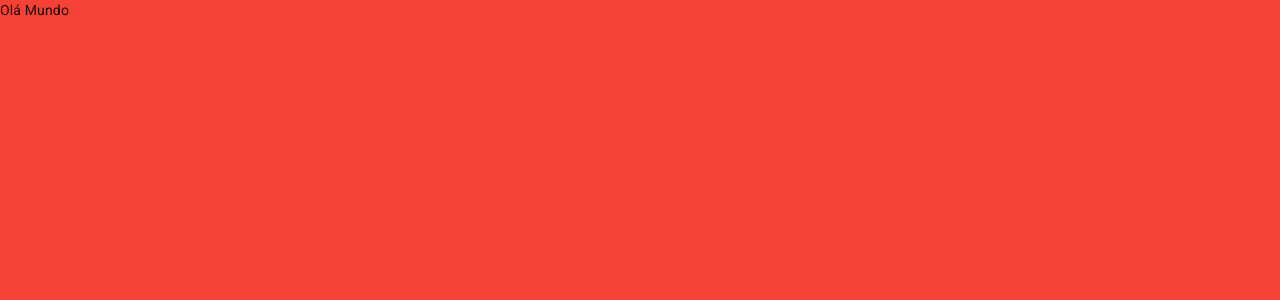
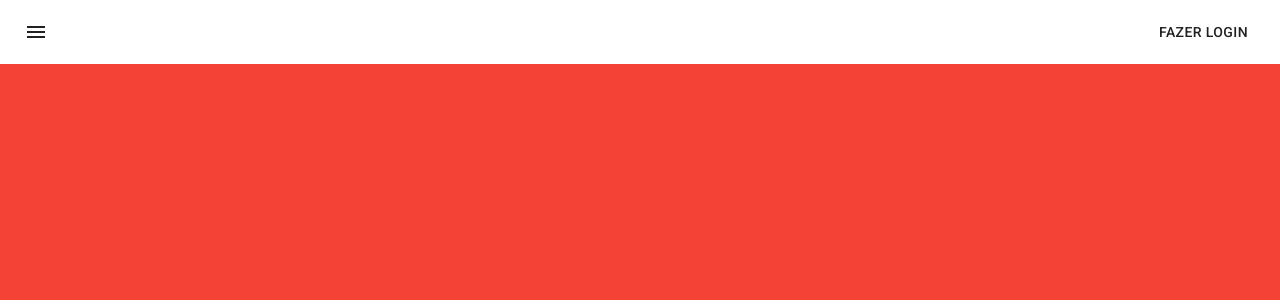
Before and after one commit to wilhamsJW/Clone-Interface-YouTube, a React (Create React App) app in the folder client/: page / in a window 1280 px wide. Shown: the top 300 px of the page. Built offline with nearby package versions, Linux system fonts and the light colour scheme.

Commit message:
feat[home]: building-menu

```diff
--- a/client/src/Home.js
+++ b/client/src/Home.js
@@ -1,6 +1,7 @@
 import React from "react";
 
-import { makeStyles } from "@material-ui/core";
+import { makeStyles, AppBar, Box, Toolbar, Typography, Button, IconButton } from "@material-ui/core";
+import MenuIcon from '@mui/icons-material/Menu';
 
 // A partir do momento que passamos o parametro theme no makeStyles conseguimos acessar as propriedades css da const theme q está no App.js
 // pq isso acontece? Pq no <ThemeProvider /> q está no App.js ele recebe a variavel com as propriedades do tema e repassa essa var para
@@ -10,13 +11,37 @@ const useStyles = makeStyles((theme) => ({
     background: theme.palette.primary.main,
     height: "100vh",
   },
+  appBar: {
+    boxShadow: 'none'
+  },
+  grow: {
+    flexGrow: 1
+  }
 }));
 
 function Home() {
   // Aqui estamos instanciando a const usestyles para podermos usar ela abaixo
   const classes = useStyles();
 
-  return <div className={classes.root}>Olá Mundo</div>;
+  return (
+  <div className={classes.root}>
+      <AppBar color="inherit" className={classes.appBar}>
+        <Toolbar>
+          <IconButton
+            size="large"
+            edge="start"
+            color="inherit"
+            aria-label="menu"
+            sx={{ mr: 2 }}
+          >
+            <MenuIcon />
+          </IconButton>
+          <div className={classes.grow} />
+          <Button color="inherit">FAZER LOGIN</Button>
+        </Toolbar>
+      </AppBar>
+  </div>
+  )
 }
 
 export default Home;
```
Also changed, not shown: 1 other file (tests, documents, lock files or other folders).
